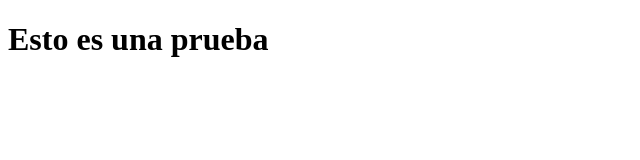
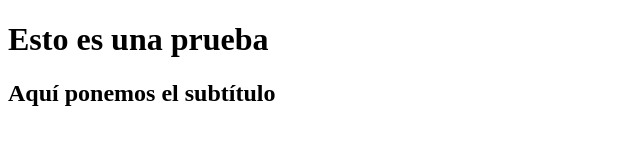
Before and after one commit to Etana87/bootcamp-js-00-git, a website: page index.html in a window 1280 px wide. Shown: the whole page, without its empty margins (0-640 px from the left). Drawn offline with Linux system fonts and the light colour scheme.

Commit message:
Añadir h2

```diff
--- a/index.html
+++ b/index.html
@@ -7,5 +7,6 @@
 </head>
 <body>
     <h1>Esto es una prueba</h1>
+    <h2>Aquí ponemos el subtítulo</h2>
 </body>
 </html>
```
